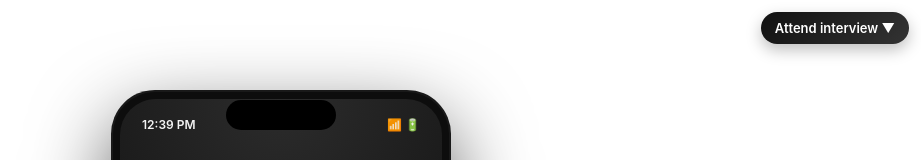
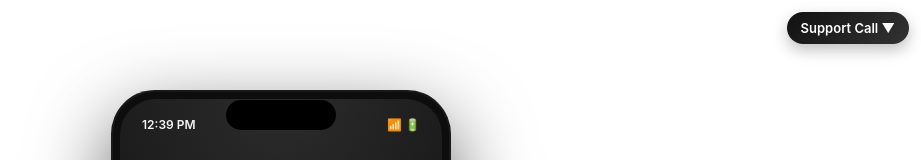
Before and after one commit to dishap001/GoHrAssist, a React (Vite) app: page / in a window 1280 px wide. Shown: the top 160 px of the page, without its empty margins (359-1280 px from the left). Built offline with nearby package versions, Linux system fonts and the light colour scheme.

Commit message:
Dropdown changes

```diff
--- a/src/App.tsx
+++ b/src/App.tsx
@@ -103,7 +103,7 @@ const App = () => {
           className="dropdown-btn"
           onClick={() => setDropdownOpen((prev) => !prev)}
         >
-          {isInterviewer ? "Inquire interview" : "Attend interview"} ▼
+          {isInterviewer ? "Inquire interview" : "Support Call"} ▼
         </button>
 
         {dropdownOpen && (
@@ -115,7 +115,7 @@ const App = () => {
                 setDropdownOpen(false);
               }}
             >
-              Attend interview
+              Support Call
             </div>
 
             <div
```
Lines whose indentation alone changed are shown as unchanged.
